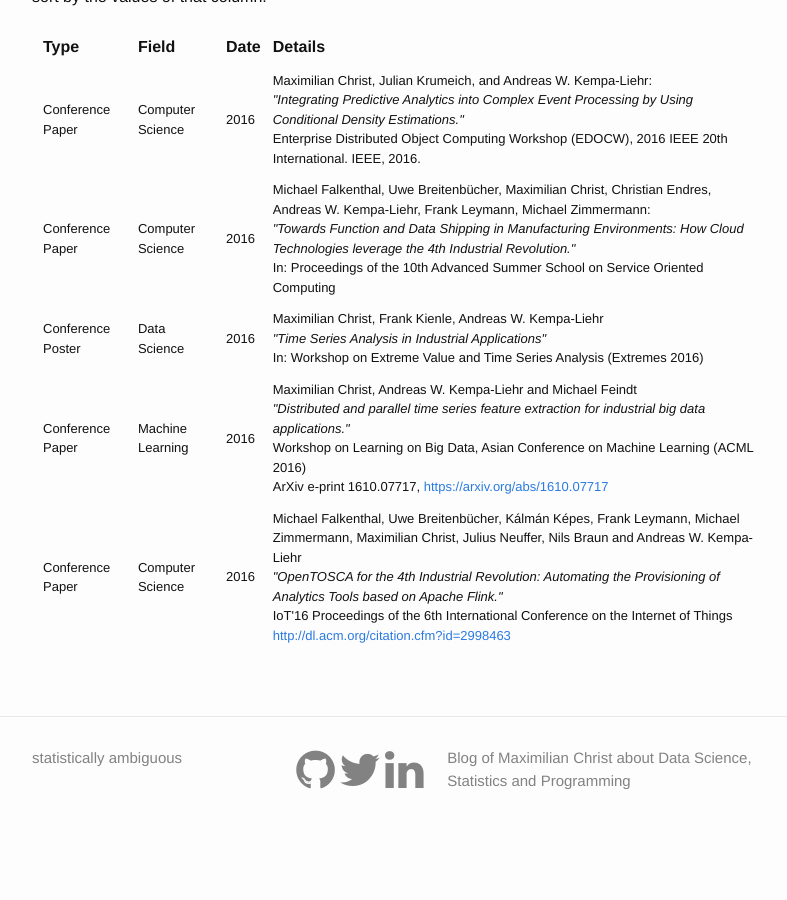
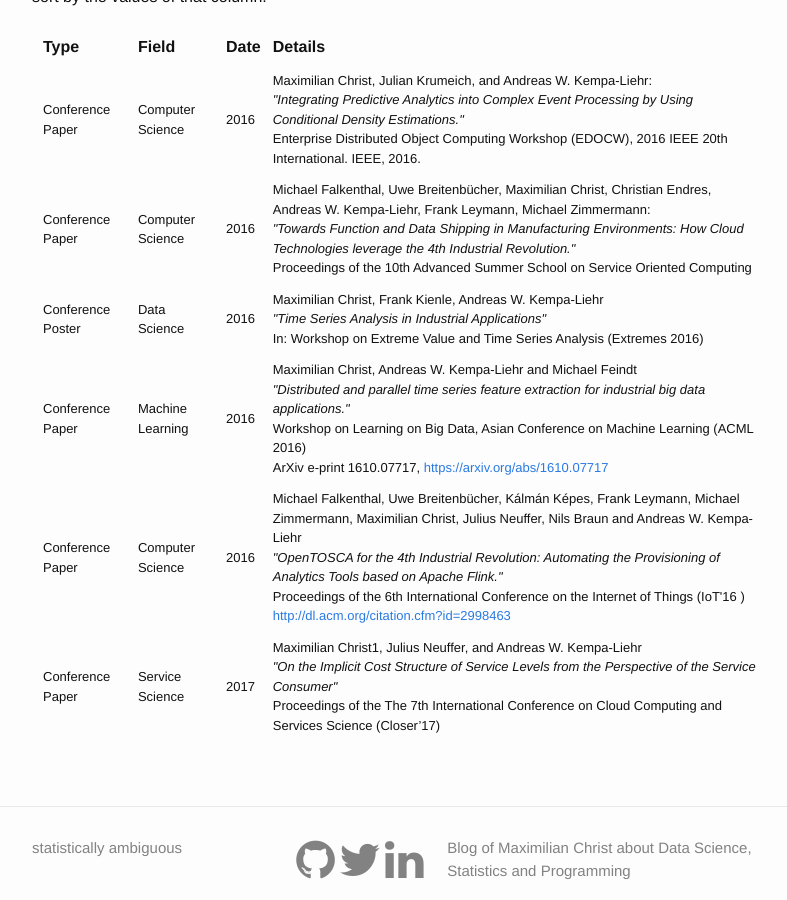
Before and after one commit to MaxBenChrist/MaxBenChrist.github.io, a Jekyll site: the page built from research.md, in a window 1280 px wide and 900 px high, scrolled down 547 px. Shown: the whole window, without its empty margins (238-1025 px from the left). Built offline with Jekyll 4.4.1, drawn with Linux system fonts in a browser that asks for light colours; nearby versions of some CDN libraries; before the commit the page ends 1400 px from its top, so only the background shows below that.

Commit message:
added closer paper

```diff
--- a/research.md
+++ b/research.md
@@ -32,7 +32,7 @@ You can click on the different column names to sort by the values of that column
             <td>2016</td>
             <td> Michael Falkenthal, Uwe Breitenbücher, Maximilian Christ, Christian Endres, Andreas W. Kempa-Liehr,  Frank Leymann, Michael Zimmermann: <br>
             <i>"Towards Function and Data Shipping in Manufacturing Environments: How Cloud Technologies leverage the 4th Industrial Revolution."</i>  <br>
-            In: Proceedings of the 10th Advanced Summer School on Service Oriented Computing </td>
+            Proceedings of the 10th Advanced Summer School on Service Oriented Computing </td>
         </tr>
         <tr>
             <td>Conference Poster</td>
@@ -59,8 +59,17 @@ You can click on the different column names to sort by the values of that column
             <td>
             Michael Falkenthal, Uwe Breitenbücher, Kálmán Képes, Frank Leymann, Michael Zimmermann, Maximilian Christ, Julius Neuffer, Nils Braun and Andreas W. Kempa-Liehr <br>
             <i>"OpenTOSCA for the 4th Industrial Revolution: Automating the Provisioning of Analytics Tools based on Apache Flink."</i>  <br>
-            IoT'16 Proceedings of the 6th International Conference on the Internet of Things <br>
+            Proceedings of the 6th International Conference on the Internet of Things (IoT'16 )<br>
            <a href="http://dl.acm.org/citation.cfm?id=2998463" rel="nofollow">http://dl.acm.org/citation.cfm?id=2998463</a> </td>
+        </tr>
+         <tr>
+            <td>Conference Paper</td>
+            <td>Service Science</td>
+            <td>2017</td>
+            <td>
+            Maximilian Christ1, Julius Neuffer, and Andreas W. Kempa-Liehr <br>
+            <i>"On the Implicit Cost Structure of Service Levels from the Perspective of the Service Consumer"</i>  <br>
+            Proceedings of the The 7th International Conference on Cloud Computing and Services Science (Closer’17) </td>
         </tr>
     </tbody>
 </table>
```
